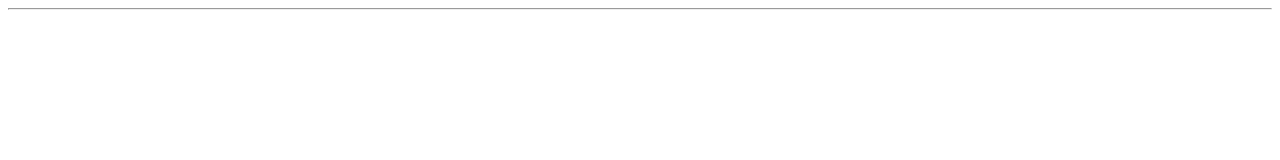
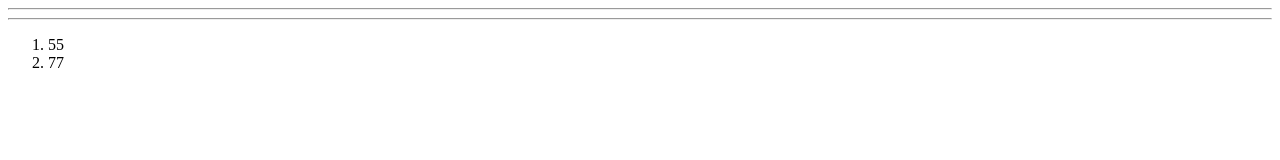
Before and after one commit to AAAtxt/goit-markup-hw-01, a plain HTML site: page index.html in a window 1280 px wide. Drawn offline with Linux system fonts and the light colour scheme.

Commit message:
проба

```diff
--- a/index.html
+++ b/index.html
@@ -8,5 +8,10 @@
 </head>
 <body>
   <hr>
+  <hr>
+  <ol>
+    <li>55</li>
+    <li>77</li>
+  </ol>
 </body>
 </html>
```
